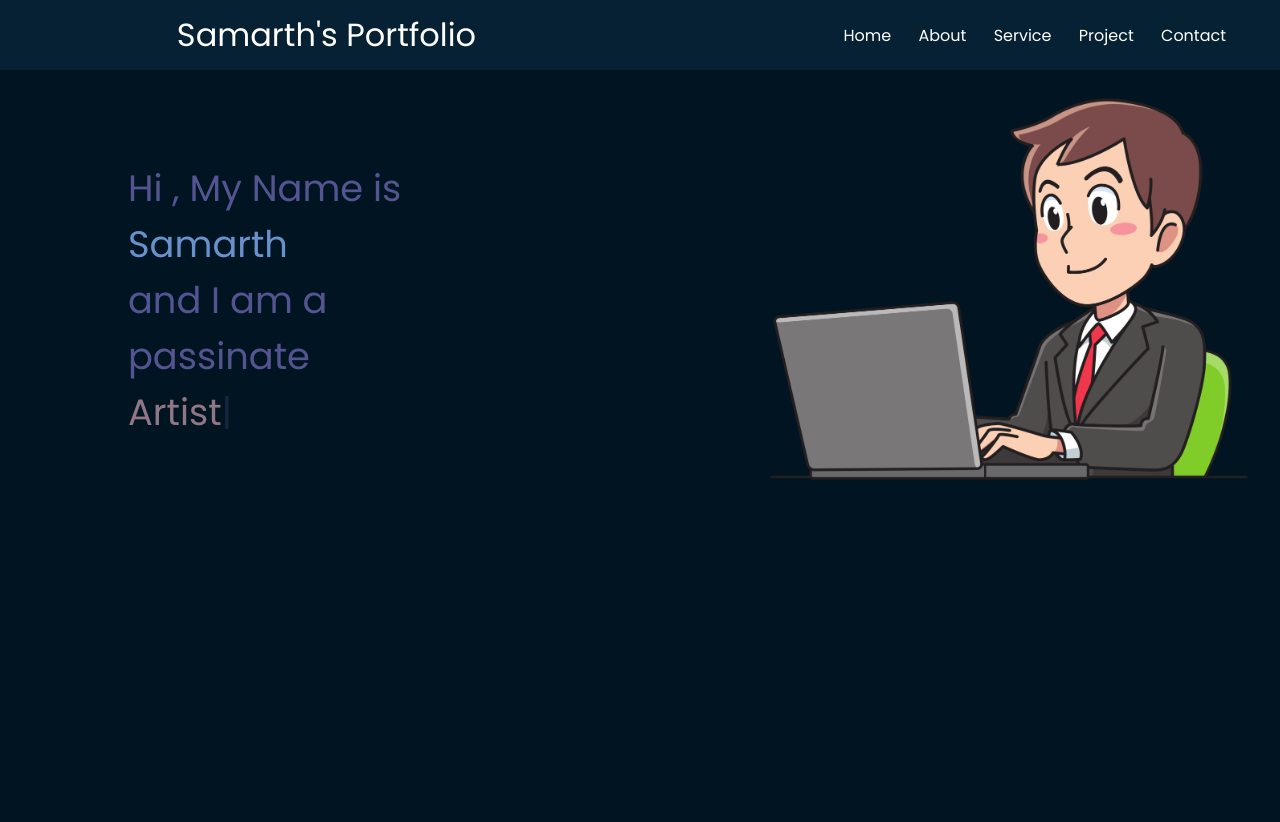
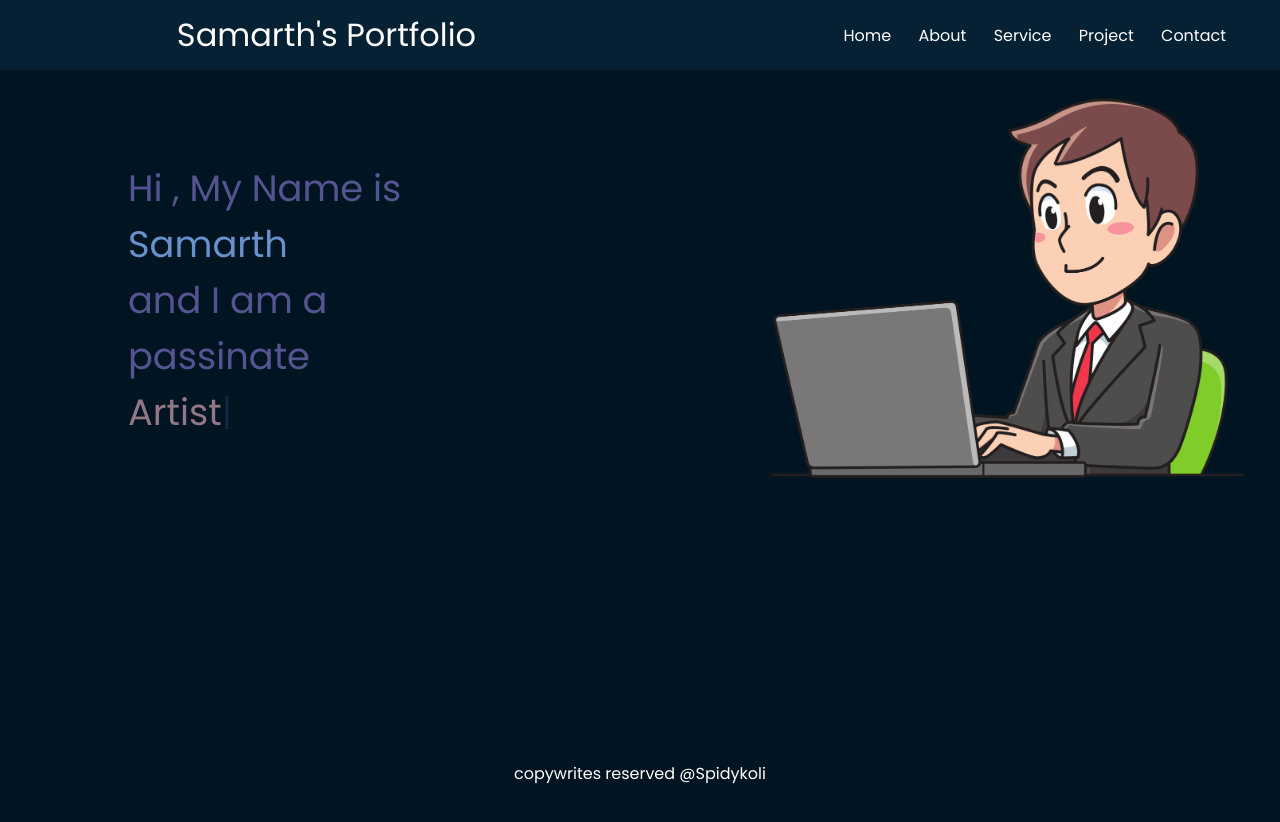
Before and after one commit to SPIDYKOLI/Samarth-Koli-Devloper-Profile, a plain HTML site: page Index.html in a window 1280 px wide. Shown: the top 822 px of the page. Drawn offline with nearby package versions, Linux system fonts and the light colour scheme.

Commit message:
footer section added

```diff
--- a/Index.html
+++ b/Index.html
@@ -34,10 +34,15 @@
                 <span id="element"></span>
             </div>
             <div class="rightFS">
-                 <img src="./media/DevPNG.png" alt="" height="20%">
+                 <img src="./media/DevPNG.png" alt="" height="60%">
             </div>
         </section>
     </main>
+    <footer>
+        <div class="footer-div">
+            copywrites reserved @Spidykoli
+        </div>
+    </footer>
     <script src="https://unpkg.com/typed.js@2.1.0/dist/typed.umd.js"></script>
     <script>
         var typed = new Typed('#element', {
--- a/style.css
+++ b/style.css
@@ -38,6 +38,7 @@ nav ul li a:hover{
 .firstS{
     color: rgb(84, 84, 145);
     display: flex;
+    height: 80vh;
     justify-content: space-around;
     margin: 2% 0px;
 }
@@ -57,3 +58,8 @@ nav ul li a:hover{
 .rightFS{
  width: 80%;
 }
+.footer-div{
+    height: 50px;
+    width: 100%;
+   text-align: center
+}
```
